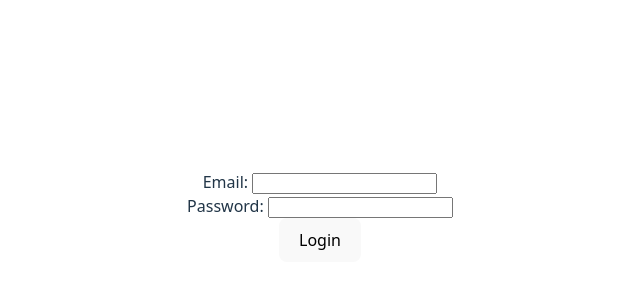
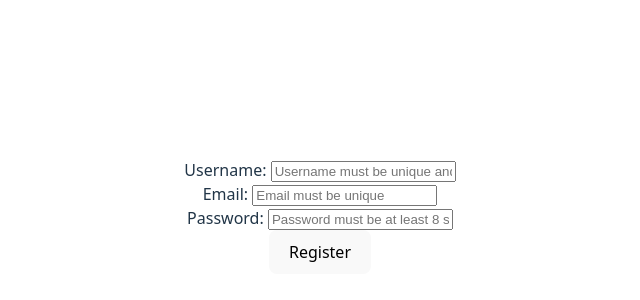
Before and after one commit to mariiademidova0304/Pro-tasker-frontend, a React (Vite) app: page /register in a window 1280 px wide. Shown: the part 184-484 px from the top of the page, without its empty margins (320-960 px from the left). Built offline with nearby package versions, Linux system fonts and the light colour scheme.

Commit message:
Made a register page, added register to context

```diff
--- a/src/App.jsx
+++ b/src/App.jsx
@@ -6,6 +6,7 @@ import LoginPage from './components/pages/loginPage';
 import DashBoardPage from './components/pages/DashboardPage';
 import Nav from 'react-bootstrap/Nav';
 import { Route, Routes } from 'react-router-dom';
+import RegisterPage from './components/pages/registerPage';
 
 function App() {
   const { jwt, login, logout, error, loading } = useContext(CurrentUserContext);
@@ -30,7 +31,7 @@ function App() {
     <div>
       <Routes>
         <Route path="/" element={<HomePage />} />
-        <Route path="/register" element={<LoginPage />} />
+        <Route path="/register" element={<RegisterPage />} />
         <Route path="/login" element={<LoginPage />} />
         <Route path="/dashboard" element={<DashBoardPage />} />
         <Route path="/dashboard/:projectID" element={<LoginPage />} />
--- a/src/components/pages/LoginPage.jsx
+++ b/src/components/pages/LoginPage.jsx
@@ -37,7 +37,7 @@ export default function LoginPage() {
         if (password.trim() === '') {
             setPasswordError("Password field can not be empty");
             return false;
-        } else if(password.length <= 8){
+        } else if(password.length < 8){
             setPasswordError("Password must be at least 8 symbols");
             return false;
         } else{
--- a/src/components/pages/RegisterPage.jsx
+++ b/src/components/pages/RegisterPage.jsx
@@ -0,0 +1,139 @@
+import { useContext, useState } from 'react'
+import { CurrentUserContext } from '../../context/ContextAPI';
+import { useNavigate } from 'react-router-dom';
+
+export default function RegisterPage() {
+    const { jwt, login, register, error, loading } = useContext(CurrentUserContext);
+    const [username, setUsername] = useState('');
+    const [email, setEmail] = useState('');
+    const [password, setPassword] = useState('');
+    const [usernameError, setUsernameError] = useState('');
+    const [emailError, setEmailError] = useState('');
+    const [passwordError, setPasswordError] = useState('');
+    const [submitError, setSubmitError] = useState('');
+    const navigate = useNavigate();
+
+
+
+        const handleUsernameChange = (event) => {
+            setUsername((event.target.value).trim());
+        }
+
+        const validateUsername = () => {
+            if (username.trim() === '') {
+                setUsernameError("Username field can not be empty");
+                return false;
+            } else if (username.length < 3) {
+                setUsernameError("Username must be at least 3 symbols");
+                return false;
+            } else {
+                setUsernameError('');
+                return true;
+            }
+        }
+
+        const handleEmailChange = (event) => {
+            setEmail((event.target.value).trim());
+        }
+
+        const validateEmail = () => {
+            if (email.trim() === '') {
+                setEmailError("Email field can not be empty");
+                return false;
+            }
+            else if (!/\S+@\S+\.\S+/.test(email)) {
+                setEmailError("Email must be a valid email");
+                return false;
+            } else {
+                setEmailError('');
+                return true;
+            }
+        }
+
+        const handlePasswordChange = (event) => {
+            setPassword(event.target.value);
+        }
+
+        const validatePassword = () => {
+            if (password.trim() === '') {
+                setPasswordError("Password field can not be empty");
+                return false;
+            } else if (password.length < 8) {
+                setPasswordError("Password must be at least 8 symbols");
+                return false;
+            } else {
+                setPasswordError('');
+                return true;
+            }
+        }
+
+        const handleSubmitForm = async (event) => {
+            event.preventDefault();
+            if (validateUsername() && validateEmail() && validatePassword()) {
+                const isRegistered = await register(username, email, password);
+                if(isRegistered) {
+                    const loggedIn = await login(email, password);
+                if (loggedIn) {
+                    navigate('/dashboard');
+                } else {
+                    setSubmitError('Password or username is invalid');
+                }
+                }
+            } else {
+                setSubmitError('Please, check the fields for errors. Username and email must be unique');
+            }
+        }
+
+
+        return (
+            <div>
+                <form onSubmit={handleSubmitForm} noValidate>
+                    <div>
+                        <label htmlFor="username">Username: </label>
+                        <input
+                            type="text"
+                            id="username"
+                            placeholder='Username must be unique and at least 3 symbols'
+                            value={username}
+                            onBlur={validateUsername}
+                            onChange={handleUsernameChange}
+                            required
+                        />
+                        {usernameError && <p style={{ color: 'red' }}>{usernameError}</p>}
+                    </div>
+                    <div>
+                        <label htmlFor="email">Email: </label>
+                        <input
+                            type="email"
+                            id="email"
+                            placeholder='Email must be unique'
+                            value={email}
+                            onBlur={validateEmail}
+                            onChange={handleEmailChange}
+                            required
+                        />
+                        {emailError && <p style={{ color: 'red' }}>{emailError}</p>}
+                    </div>
+                    <div>
+                        <label htmlFor="password">Password: </label>
+                        <input
+                            type="password"
+                            id="password"
+                            placeholder='Password must be at least 8 symbols'
+                            value={password}
+                            minLength={8}
+                            onBlur={validatePassword}
+                            onChange={handlePasswordChange}
+                            required
+                        />
+                        {passwordError && <p style={{ color: 'red' }}>{passwordError}</p>}
+                    </div>
+                    <button type='submit'>Register</button>
+                    {/**currently not seeing this line at all, default validation works first */}
+                    {submitError && <p style={{ color: 'red' }}>{submitError}</p>}
+                    {loading && <p style={{ color: 'blue' }}>Loading...</p>}
+                    {error && <p style={{ color: 'red' }}>{error.message}</p>}
+                </form>
+            </div>
+        )
+    }
--- a/src/context/ContextAPI.jsx
+++ b/src/context/ContextAPI.jsx
@@ -3,7 +3,8 @@ import { createContext, useState, useMemo, useEffect } from "react";
 export const CurrentUserContext = createContext({
     jwt: null,
     login: () => { },
-    logout: () => { }
+    logout: () => { },
+    register: () => { }
 });
 
 export function CurrentUserProvider({ children }) {
@@ -13,6 +14,34 @@ export function CurrentUserProvider({ children }) {
     });
     const [loading, setLoading] = useState(false);
     const [error, setError] = useState(null);
+
+    const register = async (username, email, password) => {
+        setLoading(true);
+        setError(null);
+        try {
+            const requestOptions = {
+                method: 'POST',
+                headers: { 'Content-Type': 'application/json' },
+                body: JSON.stringify({
+                    'username': username,
+                    'email': email,
+                    'password': password
+                })
+            }
+            //setting up a signal that, when cleanup suddenly runs on updated url, controller cancels this request
+            const response = await fetch(`${import.meta.env.VITE_SERVER_ORIGIN}/api/users/register`, requestOptions);
+            if (!response.ok) {
+                throw new Error(`Error! Status: ${response.status}`);
+            }
+            return true;
+        } catch (error) {
+            setLoading(false);
+            setError(error);
+            return false;
+        } finally {
+            setLoading(false);
+        }
+    }
 
     const login = async (email, password) => {
         setLoading(true);
@@ -50,7 +79,7 @@ export function CurrentUserProvider({ children }) {
         localStorage.removeItem('jwt');
     }
 
-    const jwtValue = useMemo(() => ({ jwt, login, logout, error, loading }), [jwt, error, loading]);
+    const jwtValue = useMemo(() => ({ jwt, login, logout, register, error, loading }), [jwt, error, loading]);
 
     return (
         <CurrentUserContext.Provider value={jwtValue}>
```
Also changed, not shown: src/components/ProtectedRoute.jsx (added).
